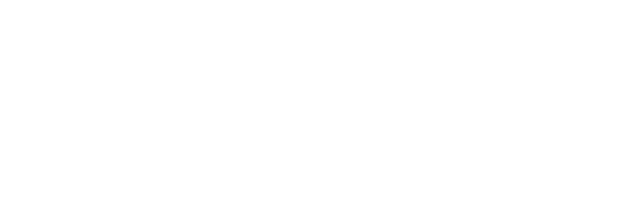
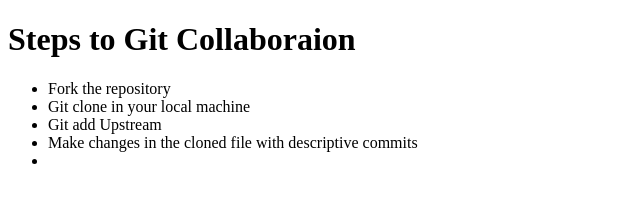
Before and after one commit to juliet-wambua/collaboration, a plain HTML site: page index.html in a window 1280 px wide. Shown: the whole page, without its empty margins (0-640 px from the left). Drawn offline with Linux system fonts and the light colour scheme.

Commit message:
added some sut up instructions on git collaboration

```diff
--- a/index.html
+++ b/index.html
@@ -7,6 +7,13 @@
     <title>Git collaboration</title>
 </head>
 <body>
-
+    <h1>Steps to Git Collaboraion</h1>
+    <ul>
+        <li>Fork the repository</li>
+        <li>Git clone in your local machine</li>
+        <li>Git add Upstream</li>
+        <li>Make changes in the cloned file with descriptive commits </li>
+        <li></li>
+    </ul>
 </body>
 </html>
```
